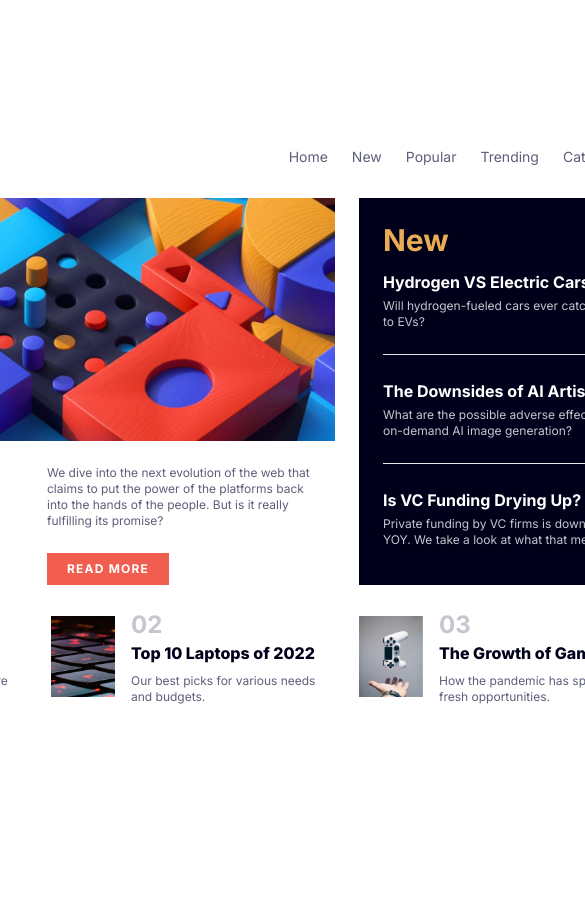
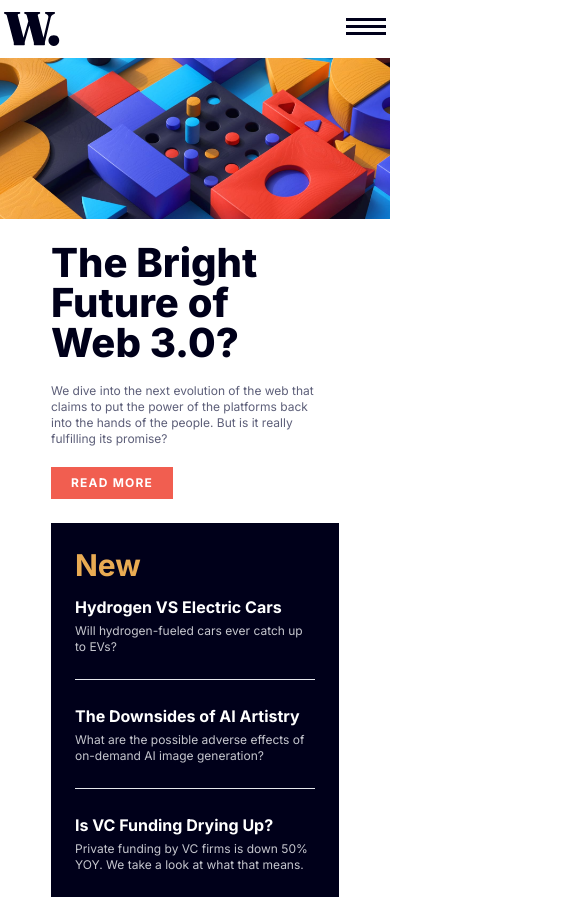
Before and after one commit to thalesmariiano/News-homepage-Man, a website: page src/index.html in a window 390 px wide. Shown: the top 900 px of the page, 585 px wide, since content can reach past the window. Before the commit the page ends 844 px from the top, so only its background shows below. Drawn offline with Linux system fonts and the light colour scheme.

Commit message:
almost responsive/2

```diff
--- a/src/index.html
+++ b/src/index.html
@@ -11,14 +11,14 @@
 </head>
 <body>
 
-  <div class="w-full h-screen flex justify-center items-center">
-    <div class="w-[904px] flex flex-col justify-center items-center gap-y-6">
-      <header class="w-full flex justify-between items-center">
+  <div class="w-full min-h-screen flex justify-center items-center">
+    <div class="flex flex-col justify-center items-center sm:gap-y-6">
+      <header class="w-full px-1 py-3 flex justify-between items-center">
         <div>
           <img class="w-14" src="../assets/images/logo.svg" alt="Logo">
         </div>
 
-        <nav>
+        <nav class="hidden sm:flex">
           <ul class="flex">
             <li class="px-3"><a href="#" class="font-inter text-sm text-dark-grayish-blue hover:text-soft-red">Home</a></li>
             <li class="px-3"><a href="#" class="font-inter text-sm text-dark-grayish-blue hover:text-soft-red">New</a></li>
@@ -27,17 +27,20 @@
             <li class="px-3"><a href="#" class="font-inter text-sm text-dark-grayish-blue hover:text-soft-red">Categories</a></li>
           </ul>
         </nav>
+
+        <div class="sm:hidden">
+          <button><img src="../assets/images/icon-menu.svg"></button>
       </header>
 
-      <div class="w-full flex gap-x-6">
+      <div class="w-full flex flex-wrap justify-center gap-x-6">
           <div>
-            <img class="w-[37rem] min-w-[37rem]" src="../assets/images/image-web-3-desktop.jpg">
-            <div class="flex justify-between mt-6">
-              <div class="w-72">
+            <img class="w-[37rem]" src="../assets/images/image-web-3-desktop.jpg">
+            <div class="flex flex-wrap justify-center mb-6 sm:mb-0 sm:justify-between mt-6">
+              <div class="w-72 mb-5 sm:mb-0">
                 <h1 class="font-inter font-extrabold text-very-dark-blue text-[2.5rem] leading-10">The Bright <br> Future of <br> Web 3.0?</h1>
               </div>
               <div class="w-72 flex flex-col justify-between items-start">
-                 <p class="font-inter font-normal text-xs text-dark-grayish-blue">We dive into the next evolution of the web that <br> claims to put the power of the platforms back <br> into the hands of the people.
+                 <p class="font-inter font-normal mb-5 sm:mb-0 text-xs text-dark-grayish-blue">We dive into the next evolution of the web that <br> claims to put the power of the platforms back <br> into the hands of the people.
                  But is it really <br> fulfilling its promise?</p>
 
                   <a href="#" class="font-inter font-bold text-xs text-white bg-soft-red px-5 py-2 tracking-widest hover:bg-very-dark-blue">READ MORE</a>
@@ -62,7 +65,7 @@
           </div>
       </div>
 
-      <div class="w-full flex justify-between">
+      <div class="w-full flex mt-4 sm:mt-0 flex-wrap justify-center lg:justify-between">
         <div class="flex items-center w-72">
           <img class="w-16" src="../assets/images/image-retro-pcs.jpg">
           <div class="ml-4">
```
Also changed, not shown: dist/styles.css.
